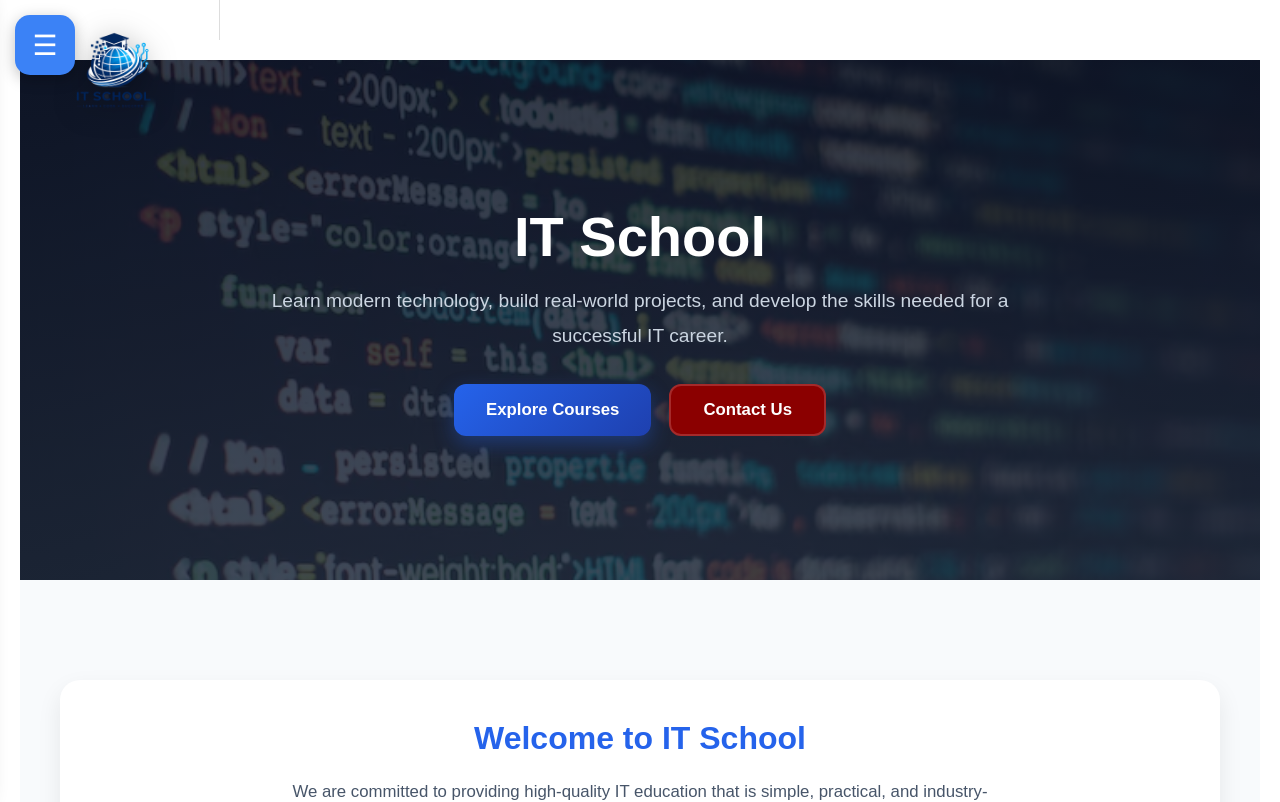
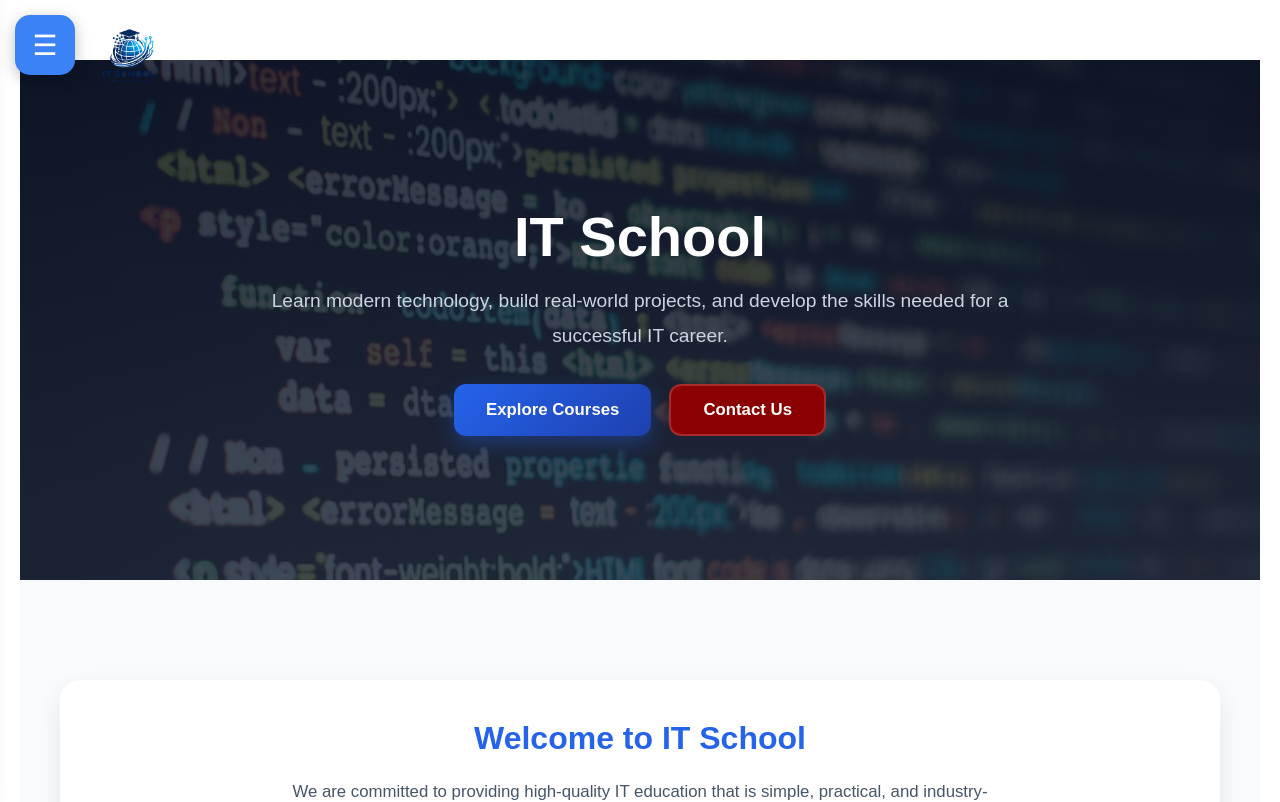
Before and after one commit to uthchanrithywu-ops/Assignment, a React (Vite) app: page / in a window 1280 px wide. Shown: the top 802 px of the page. Built offline with nearby package versions, Linux system fonts and the light colour scheme.

Commit message:
Update website layout and navigation

```diff
--- a/src/App.jsx
+++ b/src/App.jsx
@@ -19,7 +19,6 @@ function App() {
           width: "220px",
           background: "#fff",
           padding: "20px",
-            borderRight: "1px solid #ddd",
         }}
       >
         <Menu />
--- a/src/pages/About.css
+++ b/src/pages/About.css
@@ -35,18 +35,16 @@
 logo section */
 
 .logo-section {
-  position: absolute;
+  position: fixed;
   top: 20px;
-  left: 30px;
-  z-index: 100;
+  left: 70px;
+  z-index: 1000;
 }
 
 .contact-logo {
-  width: 170px;
+  width: 120px;
   height: auto;
   display: block;
-  filter: drop-shadow(0 5px 15px rgba(0, 0, 0, 0.3));
-  transition: transform 0.3s ease;
 }
 
 .about-header h1 {
--- a/src/pages/Contact.css
+++ b/src/pages/Contact.css
@@ -19,20 +19,17 @@
 }
 
 .logo-section {
-  position: absolute;
+  position: fixed;
   top: 20px;
-  left: 30px;
-  z-index: 100;
+  left: 70px;
+  z-index: 1000;
 }
 
 .contact-logo {
-  width: 170px;
+  width: 120px;
   height: auto;
   display: block;
-  filter: drop-shadow(0 5px 15px rgba(0, 0, 0, 0.3));
-  transition: transform 0.3s ease;
 }
-
 
 /* Glass Card */
 .hero-content {
--- a/src/pages/Courses.css
+++ b/src/pages/Courses.css
@@ -34,20 +34,17 @@
 }
 
 .logo-section {
-  position: absolute;
+  position: fixed;
   top: 20px;
-  left: 30px;
-  z-index: 100;
+  left: 70px;
+  z-index: 1000;
 }
 
 .contact-logo {
-  width: 170px;
+  width: 120px;
   height: auto;
   display: block;
-  filter: drop-shadow(0 5px 15px rgba(0, 0, 0, 0.3));
-  transition: transform 0.3s ease;
 }
-
 
 .programs-subtitle {
   text-align: center;
--- a/src/pages/Home.css
+++ b/src/pages/Home.css
@@ -88,18 +88,16 @@
 
 /* =====  Logo ===== */
 .logo-section {
-  position: absolute;
+  position: fixed;
   top: 20px;
-  left: 30px;
-  z-index: 100;
+  left: 70px;
+  z-index: 1000;
 }
 
 .contact-logo {
-  width: 170px;
+  width: 120px;
   height: auto;
   display: block;
-  filter: drop-shadow(0 5px 15px rgba(0, 0, 0, 0.3));
-  transition: transform 0.3s ease;
 }
 
 
--- a/src/pages/Vision.css
+++ b/src/pages/Vision.css
@@ -49,18 +49,16 @@
 
 /* logo section */
 .logo-section {
-  position: absolute;
+  position: fixed;
   top: 20px;
-  left: 30px;
-  z-index: 100;
+  left: 70px;
+  z-index: 1000;
 }
 
 .contact-logo {
-  width: 170px;
+  width: 120px;
   height: auto;
   display: block;
-  filter: drop-shadow(0 5px 15px rgba(0, 0, 0, 0.3));
-  transition: transform 0.3s ease;
 }
 
 /* ==========================
```
Lines whose indentation alone changed are shown as unchanged.
